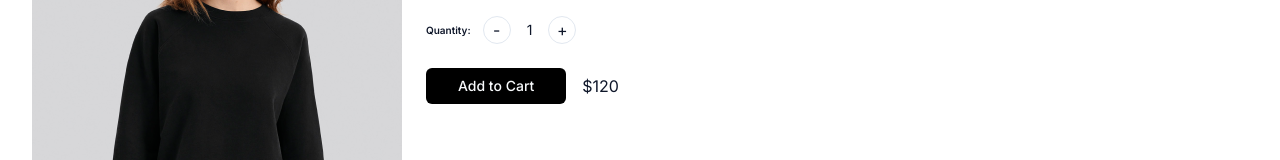
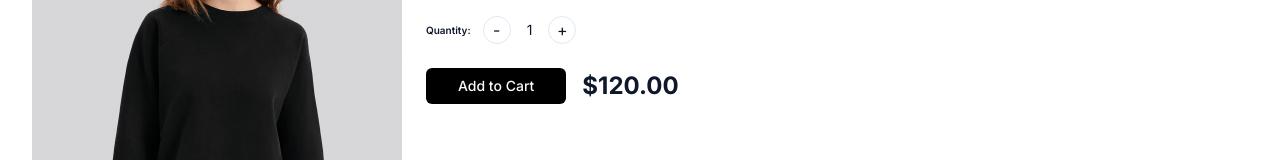
Before and after one commit to Abdullah-Younus/Shadcn-ui-ecommerce, a Next.js app: page /products/1 in a window 1280 px wide. Shown: the part 328-488 px from the top of the page. Built offline with nearby package versions, Linux system fonts and the light colour scheme.

Commit message:
local chnages

```diff
--- a/src/app/products/[id]/page.tsx
+++ b/src/app/products/[id]/page.tsx
@@ -53,7 +53,7 @@
                             </div>
                             <div className="flex mt-6 items-center gap-x-4">
                                 <Button className="bg-black h-9 px-8">Add to Cart</Button>
-                                <h2>${eachItem.price}</h2>
+                                <h2 className="text-2xl font-bold">${eachItem.price.toFixed(2)}</h2>
                             </div>
 
                         </div>
```
